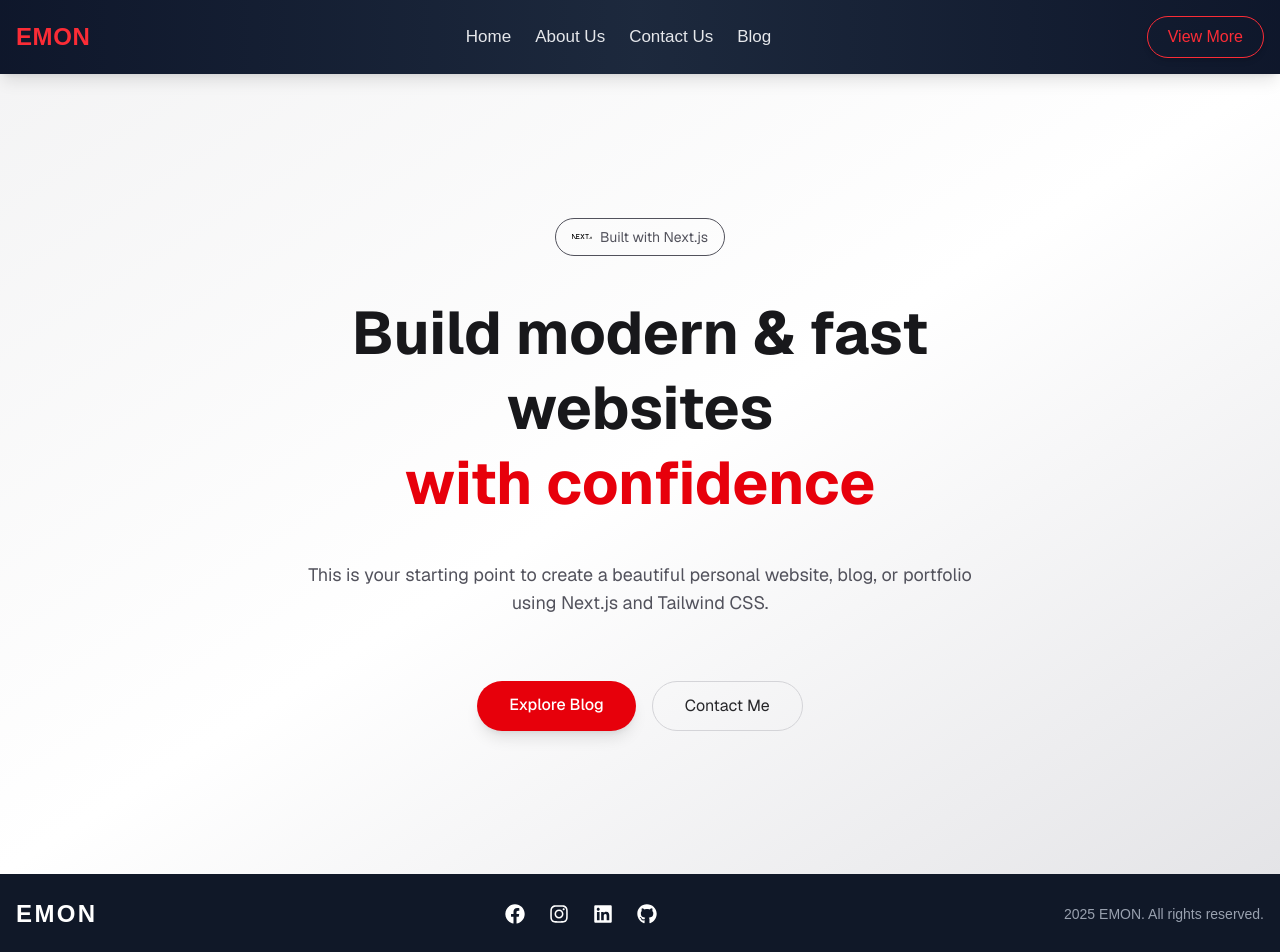
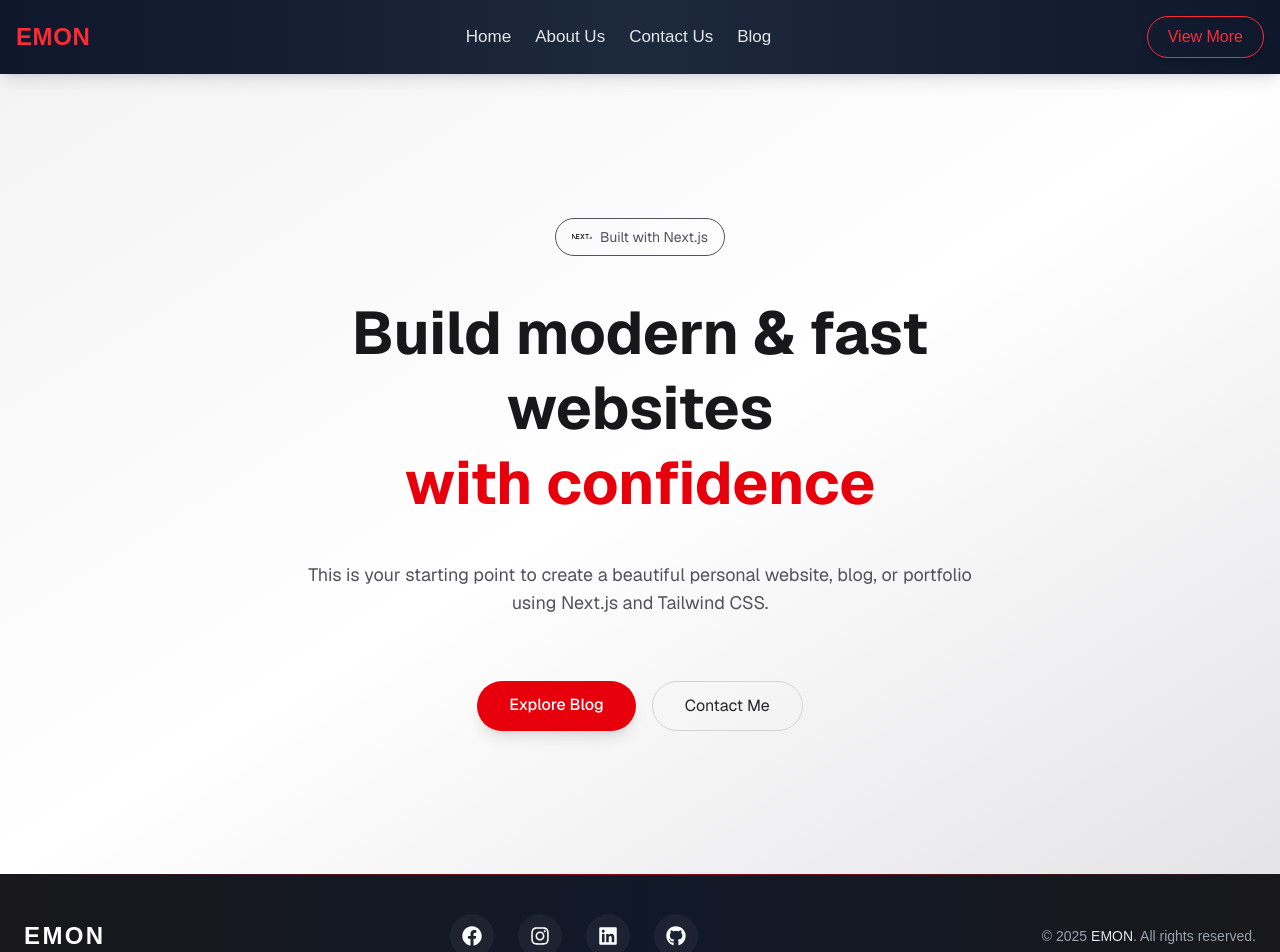
Before and after one commit to emon-codes/Next-js-Projects, a Next.js app: page / in a window 1280 px wide. Shown: the top 952 px of the page. Built offline with nearby package versions, Linux system fonts and the light colour scheme.

Commit message:
footer update

```diff
--- a/src/component/Footer.jsx
+++ b/src/component/Footer.jsx
@@ -1,17 +1,27 @@
-
 "use client";
 
-import { FaFacebook, FaInstagram, FaLinkedin, FaGithub } from "react-icons/fa";
+import {
+  FaFacebook,
+  FaInstagram,
+  FaLinkedin,
+  FaGithub,
+} from "react-icons/fa";
 
 const Footer = () => {
   return (
-    <footer className="bg-gray-900 text-white py-6">
-      <div className="container mx-auto px-4 flex flex-col md:flex-row justify-between items-center gap-4">
+    <footer className="relative bg-gradient-to-r from-zinc-900 via-gray-900 to-zinc-900 text-white">
+
+      {/* Glow line */}
+      <div className="absolute top-0 left-0 w-full h-[1px] bg-gradient-to-r from-transparent via-red-600 to-transparent opacity-60" />
+
+      <div className="container mx-auto px-6 py-10 flex flex-col md:flex-row justify-between items-center gap-6">
 
         {/* Logo */}
-        <h2 className="text-2xl font-bold tracking-widest cursor-pointer
-          transition duration-300
-          hover:text-cyan-400 hover:drop-shadow-[0_0_10px_rgba(34,211,238,0.8)]">
+        <h2
+          className="text-2xl font-extrabold tracking-widest cursor-pointer
+          text-white transition-all duration-300
+          hover:text-red-500 hover:drop-shadow-[0_0_12px_rgba(239,68,68,0.8)]"
+        >
           EMON
         </h2>
 
@@ -19,41 +29,55 @@ const Footer = () => {
         <div className="flex gap-6 text-xl">
           <a
             href="#"
-            className="transition transform duration-300
-            hover:scale-125 hover:text-blue-500"
+            aria-label="Facebook"
+            className="p-3 rounded-full bg-white/5 backdrop-blur
+            transition-all duration-300
+            hover:scale-110 hover:bg-blue-500 hover:text-white
+            hover:shadow-[0_0_20px_rgba(59,130,246,0.6)]"
           >
             <FaFacebook />
           </a>
 
           <a
             href="#"
-            className="transition transform duration-300
-            hover:scale-125 hover:text-pink-500"
+            aria-label="Instagram"
+            className="p-3 rounded-full bg-white/5 backdrop-blur
+            transition-all duration-300
+            hover:scale-110 hover:bg-pink-500 hover:text-white
+            hover:shadow-[0_0_20px_rgba(236,72,153,0.6)]"
           >
             <FaInstagram />
           </a>
 
           <a
             href="#"
-            className="transition transform duration-300
-            hover:scale-125 hover:text-blue-400"
+            aria-label="LinkedIn"
+            className="p-3 rounded-full bg-white/5 backdrop-blur
+            transition-all duration-300
+            hover:scale-110 hover:bg-sky-500 hover:text-white
+            hover:shadow-[0_0_20px_rgba(14,165,233,0.6)]"
           >
             <FaLinkedin />
           </a>
 
           <a
             href="#"
-            className="transition transform duration-300
-            hover:scale-125 hover:text-gray-300"
+            aria-label="GitHub"
+            className="p-3 rounded-full bg-white/5 backdrop-blur
+            transition-all duration-300
+            hover:scale-110 hover:bg-gray-800 hover:text-white
+            hover:shadow-[0_0_20px_rgba(255,255,255,0.25)]"
           >
             <FaGithub />
           </a>
         </div>
 
         {/* Copyright */}
-        <p className="text-sm text-gray-400 transition hover:text-gray-200">
-          {new Date().getFullYear()} EMON. All rights reserved.
+        <p className="text-sm text-gray-400 text-center">
+          © {new Date().getFullYear()}{" "}
+          <span className="font-medium text-gray-200">EMON</span>. All rights reserved.
         </p>
+
       </div>
     </footer>
   );
```
